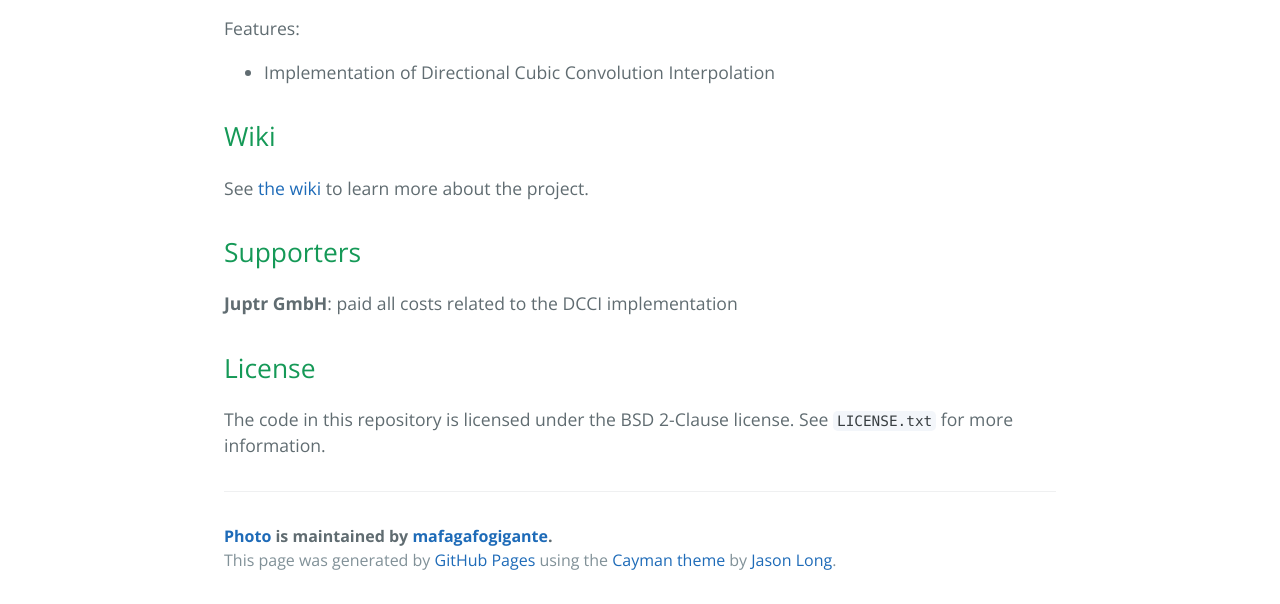
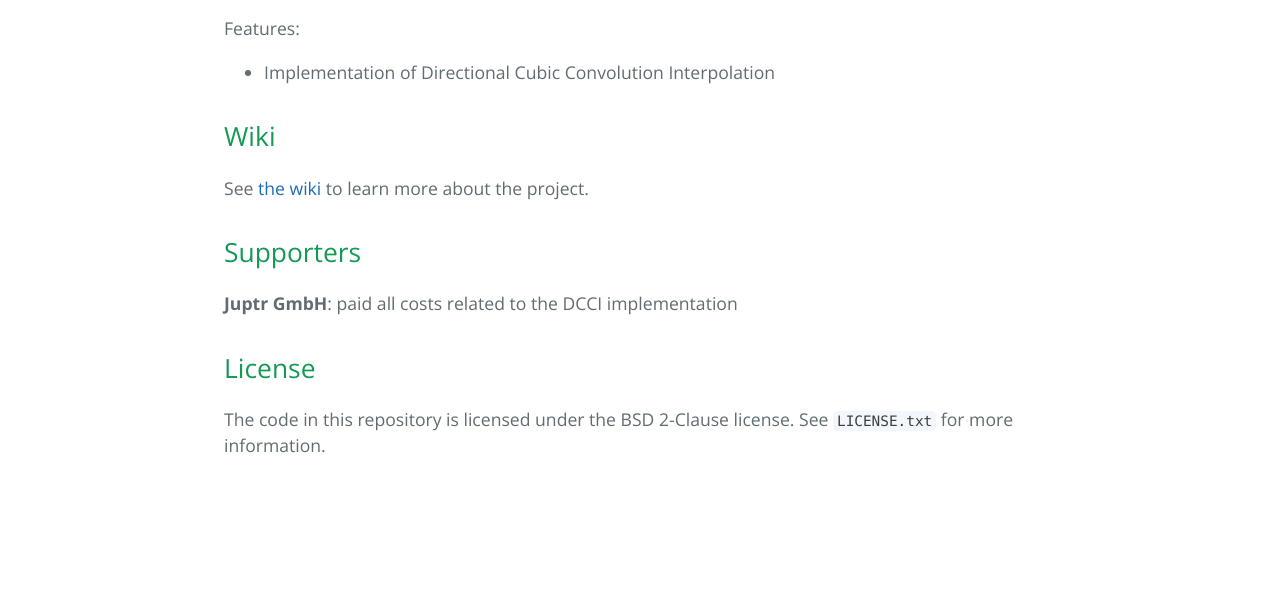
Before and after one commit to bernardosulzbach/photo, a plain HTML site: page index.html in a window 1280 px wide. Shown: the part 514-1118 px from the top of the page. After the commit the page ends 1022 px from the top, so only its background shows below. Drawn offline with nearby package versions, Linux system fonts and the light colour scheme.

Commit message:
Improved index.html readability

```diff
--- a/index.html
+++ b/index.html
@@ -18,9 +18,8 @@
       <a href="https://github.com/mafagafogigante/photo/tarball/master" class="btn">Download .tar.gz</a>
     </section>
 
-    <section class="main-content">
-      <h1>
-<a id="photo" class="anchor" href="#photo" aria-hidden="true"><span class="octicon octicon-link"></span></a>Photo</h1>
+<section class="main-content">
+<h1><a id="photo" class="anchor" href="#photo" aria-hidden="true"><span class="octicon octicon-link"></span></a>Photo</h1>
 
 <p>An image manipulation toolkit in pure Java.</p>
 
@@ -30,40 +29,30 @@
 <li>Implementation of Directional Cubic Convolution Interpolation</li>
 </ul>
 
-<h2>
-<a id="wiki" class="anchor" href="#wiki" aria-hidden="true"><span class="octicon octicon-link"></span></a>Wiki</h2>
+<h2><a id="wiki" class="anchor" href="#wiki" aria-hidden="true"><span class="octicon octicon-link"></span></a>Wiki</h2>
 
 <p>See <a href="https://github.com/mafagafogigante/photo/wiki">the wiki</a> to learn more about the project.</p>
 
-<h2>
-<a id="supporters" class="anchor" href="#supporters" aria-hidden="true"><span class="octicon octicon-link"></span></a>Supporters</h2>
+<h2><a id="supporters" class="anchor" href="#supporters" aria-hidden="true"><span class="octicon octicon-link"></span></a>Supporters</h2>
 
 <p><strong>Juptr GmbH</strong>: paid all costs related to the DCCI implementation</p>
 
-<h2>
-<a id="license" class="anchor" href="#license" aria-hidden="true"><span class="octicon octicon-link"></span></a>License</h2>
+<h2><a id="license" class="anchor" href="#license" aria-hidden="true"><span class="octicon octicon-link"></span></a>License</h2>
 
 <p>The code in this repository is licensed under the BSD 2-Clause license.
 See <code>LICENSE.txt</code> for more information.</p>
 
-      <footer class="site-footer">
-        <span class="site-footer-owner"><a href="https://github.com/mafagafogigante/photo">Photo</a> is maintained by <a href="https://github.com/mafagafogigante">mafagafogigante</a>.</span>
+</section>
 
-        <span class="site-footer-credits">This page was generated by <a href="https://pages.github.com">GitHub Pages</a> using the <a href="https://github.com/jasonlong/cayman-theme">Cayman theme</a> by <a href="https://twitter.com/jasonlong">Jason Long</a>.</span>
-      </footer>
+    <script>
+      (function(i,s,o,g,r,a,m){i['GoogleAnalyticsObject']=r;i[r]=i[r]||function(){
+      (i[r].q=i[r].q||[]).push(arguments)},i[r].l=1*new Date();a=s.createElement(o),
+      m=s.getElementsByTagName(o)[0];a.async=1;a.src=g;m.parentNode.insertBefore(a,m)
+     })(window,document,'script','//www.google-analytics.com/analytics.js','ga');
 
-    </section>
-
-            <script type="text/javascript">
-            var gaJsHost = (("https:" == document.location.protocol) ? "https://ssl." : "http://www.");
-            document.write(unescape("%3Cscript src='" + gaJsHost + "google-analytics.com/ga.js' type='text/javascript'%3E%3C/script%3E"));
-          </script>
-          <script type="text/javascript">
-            try {
-              var pageTracker = _gat._getTracker("UA-72426621-1");
-            pageTracker._trackPageview();
-            } catch(err) {}
-          </script>
+      ga('create', 'UA-72426621-1', 'auto');
+      ga('send', 'pageview');
+    </script>
 
   </body>
 </html>
```
